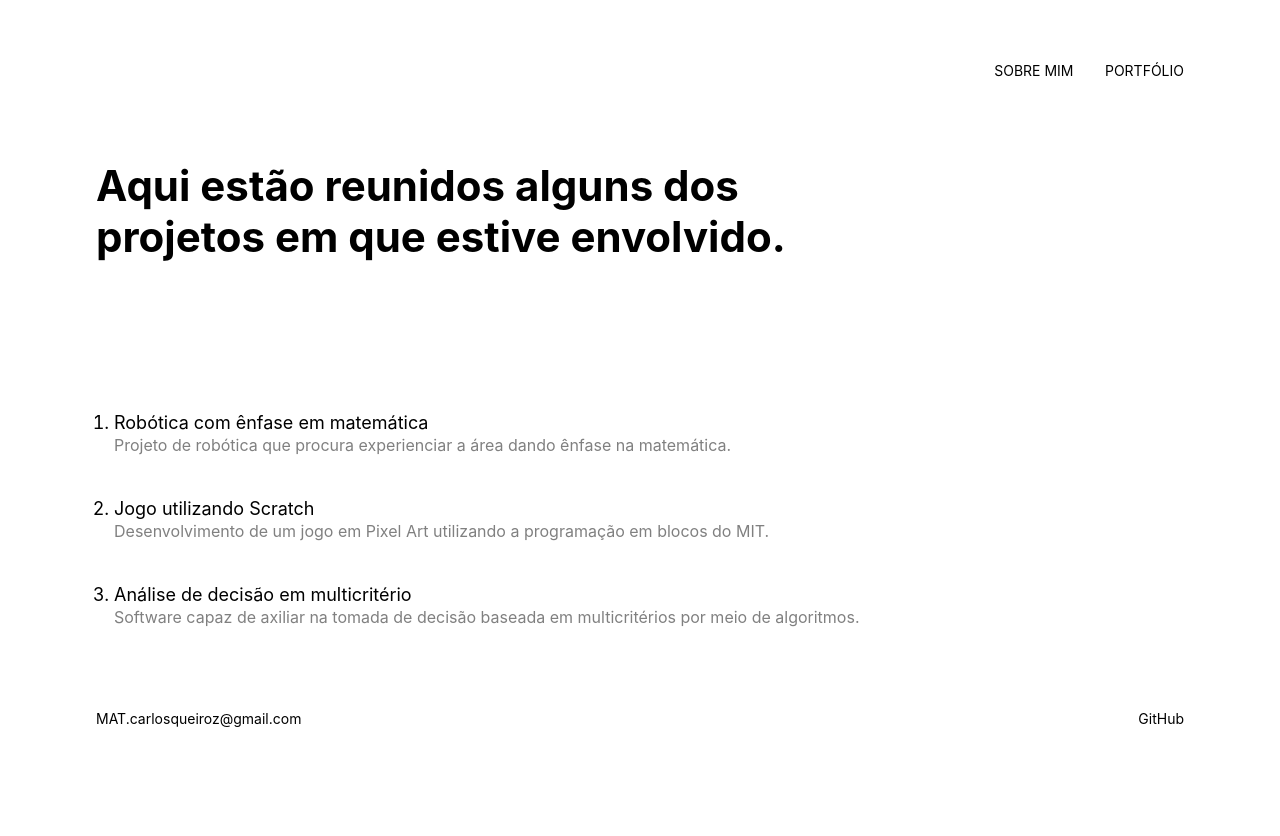
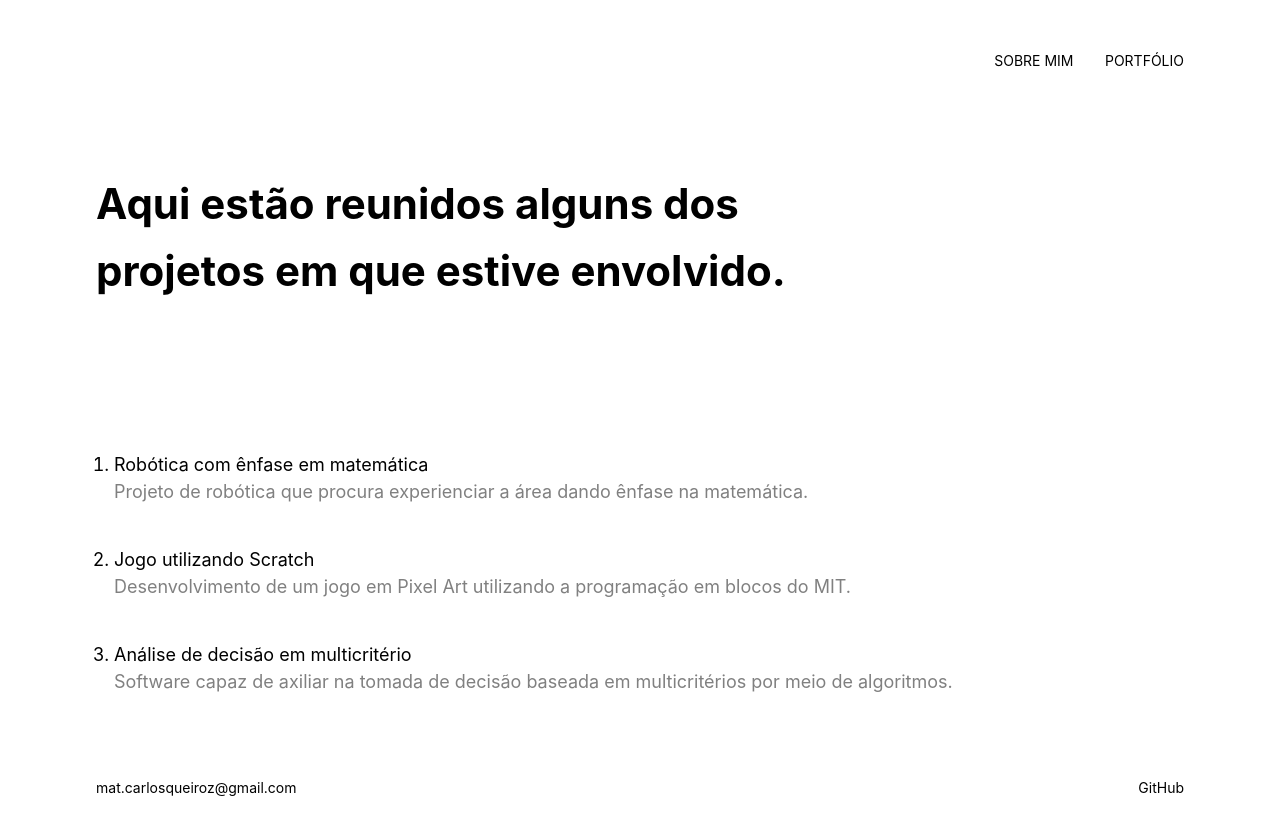
Before and after one commit to MAC-Carlos/MAC-Carlos.github.io, a plain HTML site: page portfolio.html in a window 1280 px wide. Before the commit the page ends 800 px from the top, so only its background shows below. Drawn offline with Linux system fonts and the light colour scheme.

Commit message:
bug fixes

```diff
--- a/portfolio.html
+++ b/portfolio.html
@@ -1,8 +1,7 @@
 <!DOCTYPE html>
 
 <style>
-  p{
-    font-size: 16px;
+  p {
     padding-bottom: 40px;
   }
 </style>
@@ -21,28 +20,29 @@
     </ul>
   </nav>
 
-  <h1 style="padding: 40px 0 150px 0;max-width: 734px;">
-    Aqui estão reunidos alguns dos
-    projetos em que estive envolvido.
+  <div class="content">
+    <h1 style="padding: 50px 0 150px 0; max-width: 734px;">
+      Aqui estão reunidos alguns dos projetos em que estive envolvido.
     </h1>
 
-  <ol style="margin-left: 18px;font-size: 18px;">
+    <ol style="margin-left: 18px; font-size: 18px;">
       <li>
-        <a href="#">Robótica com ênfase em matemática</a>
+        <a href="https://github.com/Finnkell/Arduino" target="_blank">Robótica com ênfase em matemática</a>
         <p>Projeto de robótica que procura experienciar a área dando ênfase na matemática.</p>
       </li>
       <li>
-        <a href="#">Jogo utilizando Scratch</a>
+        <a href="https://scratch.mit.edu/projects/284143112/" target="_blank">Jogo utilizando Scratch</a>
         <p>Desenvolvimento de um jogo em Pixel Art utilizando a programação em blocos do MIT.</p>
       </li>
       <li>
-        <a href="#">Análise de decisão em multicritério</a>
+        <a href="#" target="_blank">Análise de decisão em multicritério</a>
         <p>Software capaz de axiliar na tomada de decisão baseada em multicritérios por meio de algoritmos.</p>
       </li>
     </ol>
+  </div>
 
   <footer>
-    MAT.carlosqueiroz@gmail.com
+    mat.carlosqueiroz@gmail.com
     <ul>
       <li><a href="https://github.com/MAC-Carlos">GitHub</a></li>
     </ul>
--- a/style.css
+++ b/style.css
@@ -1,41 +1,63 @@
-*{
+* {
   box-sizing: border-box;
   margin: 0;
   padding: 0;
 }
 
-body{
+body {
   font-family: -apple-system, system-ui, BlinkMacSystemFont, "Segoe UI", "Open Sans", "Helvetica Neue", Helvetica, Arial, sans-serif;
+  display: flex;
+  flex-direction: column;
   margin: auto;
+  max-width: 1170px;
+  min-height: 100vh;
   width: 85vw;
 }
 
-nav{padding: 60px 0;}
+.content {
+  display: flex;
+  flex: 1;
+  flex-direction: column;
+}
 
-nav li{
+nav {
+  padding: 50px 0;
+}
+
+nav li {
   display: inline-block;
   margin-left: 27px;
 }
 
-nav ul, footer ul{
+nav ul, footer ul {
   list-style: none;
   float: right;
 }
 
-nav a, footer{font-size: 14px;}
+nav a, footer {
+  font-size: 14px;
+}
 
-h1{font-size: 42px;}
+h1 {
+  font-size: 42px;
+  line-height: 67px;
+}
 
-p{
-  line-height: 25px;
+p {
+  line-height: 34px;
+  font-size: 18px;
   color: gray;
 }
 
-a{
+a {
   text-decoration: none;
   color: black;
 }
 
-a:hover{text-decoration: underline;}
+a:hover {
+  text-decoration: underline;
+}
 
-footer{padding: 40px 0;}
+footer {
+  padding: 40px 0;
+}
```
Also changed, not shown: index.html (+3 -3 lines). Lines whose indentation alone changed are shown as unchanged.
